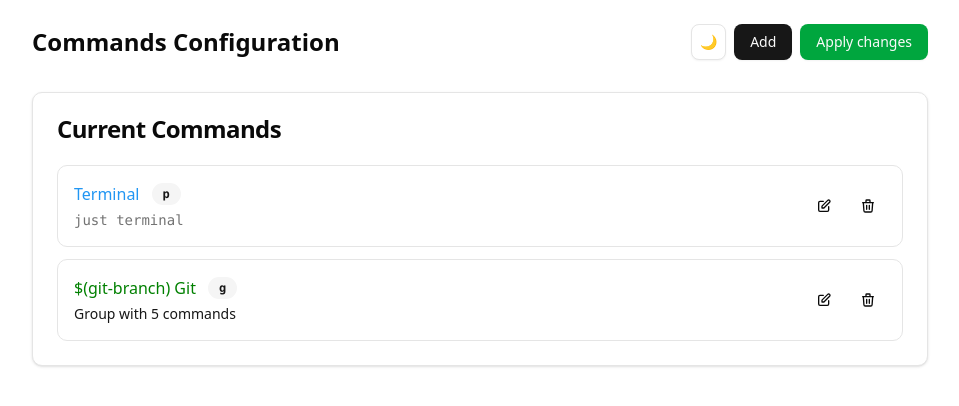
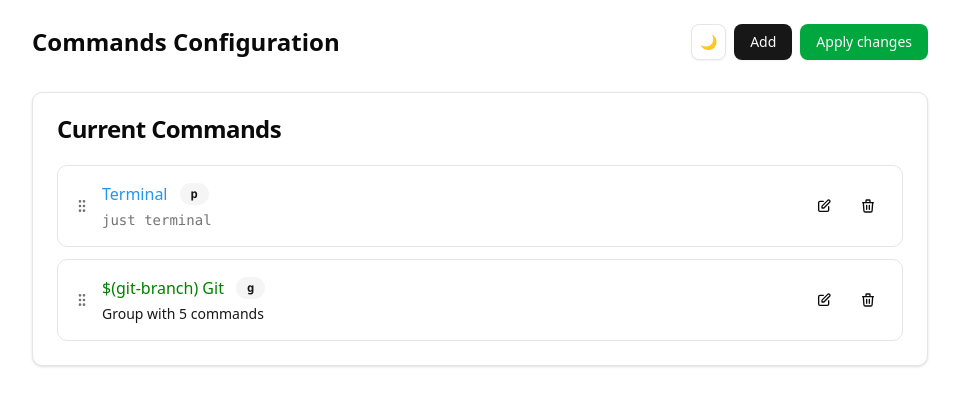
Before and after one commit to KubrickCode/Quick-Command-Buttons, a React (Vite) app in the folder src/web-view/: page / in a window 1280 px wide. Shown: the top 406 px of the page, without its empty margins (160-1119 px from the left). Built offline with nearby package versions, Linux system fonts and the light colour scheme.

Commit message:
Improved ability to rearrange commands by dragging and dropping

```diff
--- a/src/web-view/package.json
+++ b/src/web-view/package.json
@@ -10,6 +10,9 @@
     "preview": "vite preview"
   },
   "dependencies": {
+    "@dnd-kit/core": "^6.3.1",
+    "@dnd-kit/sortable": "^10.0.0",
+    "@dnd-kit/utilities": "^3.2.2",
     "@radix-ui/react-checkbox": "^1.3.3",
     "@radix-ui/react-dialog": "^1.1.15",
     "@radix-ui/react-label": "^2.1.7",
--- a/src/web-view/src/components/command-list.tsx
+++ b/src/web-view/src/components/command-list.tsx
@@ -1,3 +1,4 @@
+import { GripVertical } from "lucide-react";
 import { type ButtonConfig } from "../types";
 import { useVscodeCommand } from "../context/vscode-command-context.tsx";
 import { useCommandForm } from "../context/command-form-context.tsx";
@@ -10,9 +11,17 @@ import {
   CardTitle,
 } from "~/core";
 import { DeleteConfirmationDialog } from "./delete-confirmation-dialog";
+import { useSortableList } from "../hooks/use-sortable-list";
+import { useSortableItem } from "../hooks/use-sortable-item";
 
 export const CommandList = () => {
-  const { commands } = useVscodeCommand();
+  const { commands, reorderCommands } = useVscodeCommand();
+
+  const { SortableWrapper } = useSortableList({
+    items: commands,
+    onReorder: reorderCommands,
+  });
+
   return (
     <Card className="mb-6">
       <CardHeader>
@@ -24,11 +33,18 @@ export const CommandList = () => {
             No commands configured. Add your first command to get started.
           </p>
         ) : (
+          <SortableWrapper>
             <div className="space-y-3">
               {commands.map((command, index) => (
-              <CommandCard key={index} command={command} index={index} />
+                <CommandCard
+                  key={index}
+                  id={`${index}`}
+                  command={command}
+                  index={index}
+                />
               ))}
             </div>
+          </SortableWrapper>
         )}
       </CardContent>
     </Card>
@@ -36,15 +52,32 @@ export const CommandList = () => {
 };
 
 type CommandCardProps = {
+  id: string;
   command: ButtonConfig;
   index: number;
 };
 
-const CommandCard = ({ command, index }: CommandCardProps) => {
+const CommandCard = ({ id, command, index }: CommandCardProps) => {
   const { deleteCommand } = useVscodeCommand();
   const { openEditForm } = useCommandForm();
+
+  const { attributes, listeners, setNodeRef, style } = useSortableItem(id);
+
   return (
-    <div className="flex items-center justify-between p-4 border border-border rounded-lg hover:border-border/80 transition-colors">
+    <div
+      ref={setNodeRef}
+      style={style}
+      className="flex items-center justify-between p-4 border border-border rounded-lg hover:border-border/80 transition-colors"
+    >
+      <div className="flex items-center space-x-3">
+        <div
+          {...attributes}
+          {...listeners}
+          className="cursor-grab active:cursor-grabbing flex items-center justify-center text-muted-foreground hover:text-foreground transition-colors"
+          title="Drag to reorder"
+        >
+          <GripVertical size={16} />
+        </div>
         <div className="flex-1">
           <div className="flex items-center space-x-3">
             <span
@@ -67,6 +100,7 @@ const CommandCard = ({ command, index }: CommandCardProps) => {
             ) : (
               <span className="font-mono">{command.command || "No command"}</span>
             )}
+          </div>
         </div>
       </div>
       <div className="flex items-center space-x-2">
--- a/src/web-view/src/components/group-command-item.tsx
+++ b/src/web-view/src/components/group-command-item.tsx
@@ -1,6 +1,5 @@
 import {
-  ChevronUp,
-  ChevronDown,
+  GripVertical,
   Trash2,
   Folder,
   Terminal,
@@ -9,58 +8,43 @@ import {
 import { type ButtonConfig } from "../types";
 import { Button, Input, Checkbox } from "~/core";
 import { DeleteConfirmationDialog } from "./delete-confirmation-dialog";
+import { useSortableItem } from "../hooks/use-sortable-item";
 
 type GroupCommandItemProps = {
+  id: string;
   command: ButtonConfig;
   index: number;
   onUpdate: (index: number, updates: Partial<ButtonConfig>) => void;
   onDelete: (index: number) => void;
   onEditGroup?: () => void;
-  onMoveUp?: () => void;
-  onMoveDown?: () => void;
-  canMoveUp?: boolean;
-  canMoveDown?: boolean;
 };
 
 export const GroupCommandItem = ({
+  id,
   command,
   index,
   onUpdate,
   onDelete,
   onEditGroup,
-  onMoveUp,
-  onMoveDown,
-  canMoveUp,
-  canMoveDown,
 }: GroupCommandItemProps) => {
   const isGroup = !!command.group;
 
+  const { attributes, listeners, setNodeRef, style } = useSortableItem(id);
+
   return (
-    <div className="p-3 rounded border-2 bg-card border-border">
+    <div
+      ref={setNodeRef}
+      style={style}
+      className="p-3 rounded border-2 bg-card border-border"
+    >
       <div className="flex items-center gap-3">
-        <div className="flex flex-col gap-1">
-          <Button
-            type="button"
-            size="sm"
-            variant="ghost"
-            onClick={onMoveUp}
-            disabled={!canMoveUp}
-            className="h-6 w-6 p-0"
-            title="Move Up"
-          >
-            <ChevronUp size={12} />
-          </Button>
-          <Button
-            type="button"
-            size="sm"
-            variant="ghost"
-            onClick={onMoveDown}
-            disabled={!canMoveDown}
-            className="h-6 w-6 p-0"
-            title="Move Down"
-          >
-            <ChevronDown size={12} />
-          </Button>
+        <div
+          {...attributes}
+          {...listeners}
+          className="cursor-grab active:cursor-grabbing flex items-center justify-center w-6 h-6 text-muted-foreground hover:text-foreground transition-colors"
+          title="Drag to reorder"
+        >
+          <GripVertical size={16} />
         </div>
 
         <div className="flex items-center gap-2">
--- a/src/web-view/src/components/group-command-list.tsx
+++ b/src/web-view/src/components/group-command-list.tsx
@@ -3,6 +3,7 @@ import { type ButtonConfig } from "../types";
 import { Button } from "~/core";
 import { GroupCommandItem } from "./group-command-item";
 import { useCommandOperations } from "../hooks/use-command-operations";
+import { useSortableList } from "../hooks/use-sortable-list";
 
 const MAX_NESTING_DEPTH = 2; // 0-indexed, so 3 levels total (0,1,2)
 
@@ -28,9 +29,12 @@ export const GroupCommandList = ({
     deleteCommand,
     addCommand,
     addGroup,
-    moveUp,
-    moveDown,
   } = useCommandOperations(commands, onChange);
+
+  const { SortableWrapper } = useSortableList({
+    items: commands,
+    onReorder: onChange,
+  });
 
   return (
     <div className="space-y-4">
@@ -40,22 +44,21 @@ export const GroupCommandList = ({
         </div>
       )}
 
+      <SortableWrapper>
         <div className="space-y-3">
           {commands.map((command, index) => (
             <GroupCommandItem
               key={index}
+              id={`${index}`}
               command={command}
               index={index}
               onUpdate={updateCommand}
               onDelete={deleteCommand}
               onEditGroup={onEditGroup ? () => onEditGroup(index) : undefined}
-            onMoveUp={() => moveUp(index)}
-            onMoveDown={() => moveDown(index)}
-            canMoveUp={index > 0}
-            canMoveDown={index < commands.length - 1}
             />
           ))}
         </div>
+      </SortableWrapper>
 
       <div className="flex gap-2">
         <Button
--- a/src/web-view/src/context/vscode-command-context.tsx
+++ b/src/web-view/src/context/vscode-command-context.tsx
@@ -14,6 +14,7 @@ type VscodeCommandContextType = {
   addCommand: (command: ButtonConfig) => void;
   updateCommand: (index: number, command: ButtonConfig) => void;
   deleteCommand: (index: number) => void;
+  reorderCommands: (newCommands: ButtonConfig[]) => void;
   saveConfig: () => void;
 };
 
@@ -87,6 +88,10 @@ export const VscodeCommandProvider = ({
     setCommands((prev) => prev.filter((_, i) => i !== index));
   };
 
+  const reorderCommands = (newCommands: ButtonConfig[]) => {
+    setCommands(newCommands);
+  };
+
   return (
     <VscodeCommandContext.Provider
       value={{
@@ -94,6 +99,7 @@ export const VscodeCommandProvider = ({
         addCommand,
         updateCommand,
         deleteCommand,
+        reorderCommands,
         saveConfig,
       }}
     >
--- /dev/null
+++ b/src/web-view/src/hooks/use-sortable-item.tsx
@@ -0,0 +1,30 @@
+import { useSortable } from "@dnd-kit/sortable";
+import { CSS } from "@dnd-kit/utilities";
+
+export const useSortableItem = (id: string) => {
+  const {
+    attributes,
+    listeners,
+    setNodeRef,
+    transform,
+    transition,
+    isDragging,
+  } = useSortable({
+    id,
+    animateLayoutChanges: () => false,
+  });
+
+  const style = {
+    transform: CSS.Transform.toString(transform),
+    transition: isDragging ? "none" : transition,
+    opacity: isDragging ? 0.5 : 1,
+  };
+
+  return {
+    attributes,
+    listeners,
+    setNodeRef,
+    style,
+    isDragging,
+  };
+};
--- /dev/null
+++ b/src/web-view/src/hooks/use-sortable-list.tsx
@@ -0,0 +1,71 @@
+import {
+  DndContext,
+  closestCenter,
+  KeyboardSensor,
+  PointerSensor,
+  useSensor,
+  useSensors,
+  type DragEndEvent,
+} from "@dnd-kit/core";
+import {
+  arrayMove,
+  SortableContext,
+  sortableKeyboardCoordinates,
+  verticalListSortingStrategy,
+} from "@dnd-kit/sortable";
+import { type ButtonConfig } from "../types";
+import { useCallback } from "react";
+
+type UseSortableListProps = {
+  items: ButtonConfig[];
+  onReorder: (newItems: ButtonConfig[]) => void;
+};
+
+export const useSortableList = ({ items, onReorder }: UseSortableListProps) => {
+  const sensors = useSensors(
+    useSensor(PointerSensor, {
+      activationConstraint: {
+        distance: 8,
+      },
+    }),
+    useSensor(KeyboardSensor, {
+      coordinateGetter: sortableKeyboardCoordinates,
+    })
+  );
+
+  const handleDragEnd = useCallback(
+    (event: DragEndEvent) => {
+      const { active, over } = event;
+
+      if (over && active.id !== over.id) {
+        const oldIndex = Number(active.id);
+        const newIndex = Number(over.id);
+
+        if (oldIndex !== -1 && newIndex !== -1) {
+          const newItems = arrayMove(items, oldIndex, newIndex);
+          onReorder(newItems);
+        }
+      }
+    },
+    [items, onReorder]
+  );
+
+  const SortableWrapper = ({ children }: { children: React.ReactNode }) => (
+    <DndContext
+      sensors={sensors}
+      collisionDetection={closestCenter}
+      onDragEnd={handleDragEnd}
+    >
+      <SortableContext
+        items={items.map((_, index) => `${index}`)}
+        strategy={verticalListSortingStrategy}
+      >
+        {children}
+      </SortableContext>
+    </DndContext>
+  );
+
+  return {
+    SortableWrapper,
+  };
+};
```
Also changed, not shown: 1 other file (tests, documents, lock files or other folders). Lines whose indentation alone changed are shown as unchanged.
